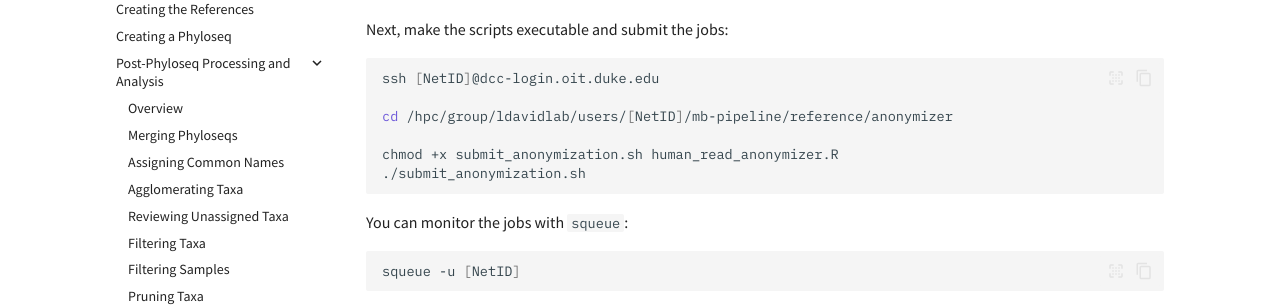
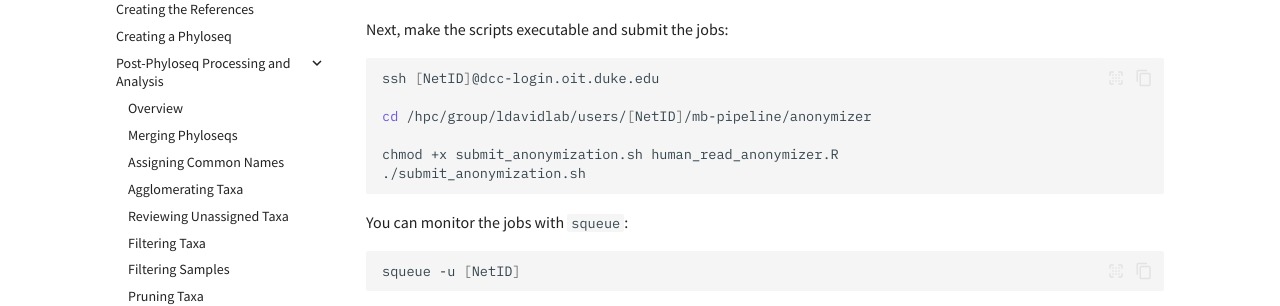
Before and after one commit to LAD-LAB/lad-lab.github.io, an MkDocs documentation site: the page built from docs/anonymizer.md, in a window 1280 px wide and 900 px high, scrolled down 2005 px. Shown: the part 153-459 px from the top of the window. Built offline with MkDocs 1.6.1 and Material for MkDocs 9.7.7, drawn with Linux system fonts in a browser that asks for light colours; comment, search, counter and statistics services are not loaded.

Commit message:
Point the anonymizer docs at the new mb-pipeline/anonymizer path
PR #3 moved reference/anonymizer to the repo root when the reference
files were deleted, so the link and both cd paths were broken.

Co-Authored-By: Claude Opus 5 (1M context) <noreply@anthropic.com>

````diff
--- a/docs/anonymizer.md
+++ b/docs/anonymizer.md
@@ -4,7 +4,7 @@ These instructions will help you anonymize human DNA reads in 12Sv5 metabarcodin
 
 The tool replaces human reads rather than removing them. Removal would alter total read counts and change the structure of the FASTQ files; replacement keeps everything intact while rendering the human sequences unidentifiable. The replacement sequence is derived from the human 12S mitochondrial region, so it is classified as *Homo sapiens* during taxonomy assignment and can be filtered out in the phyloseq like any other human read.
 
-The anonymizer lives in the [`mb-pipeline` repository](https://github.com/LAD-LAB/mb-pipeline/tree/main/reference/anonymizer). It operates on demultiplexed FASTQ files; when preparing data for SRA submission, you run it on the demultiplexed files and then re-run the marker pipeline on the anonymized output to generate a clean set of results for deposition.
+The anonymizer lives in the [`mb-pipeline` repository](https://github.com/LAD-LAB/mb-pipeline/tree/main/anonymizer). It operates on demultiplexed FASTQ files; when preparing data for SRA submission, you run it on the demultiplexed files and then re-run the marker pipeline on the anonymized output to generate a clean set of results for deposition.
 
 ## How Detection Works
 
@@ -65,7 +65,7 @@ For a full sequencing run, use the batch submission script to process all demult
     ``` sh
     ssh [NetID]@dcc-login.oit.duke.edu
 
-    cd /hpc/group/ldavidlab/users/[NetID]/mb-pipeline/reference/anonymizer
+    cd /hpc/group/ldavidlab/users/[NetID]/mb-pipeline/anonymizer
 
     chmod +x submit_anonymization.sh human_read_anonymizer.R
     ./submit_anonymization.sh
@@ -86,7 +86,7 @@ For a full sequencing run, use the batch submission script to process all demult
     ``` sh
     ssh [username]@[hpc-hostname]
 
-    cd [/path/to/mb-pipeline]/reference/anonymizer
+    cd [/path/to/mb-pipeline]/anonymizer
 
     chmod +x submit_anonymization.sh human_read_anonymizer.R
     ./submit_anonymization.sh
````
